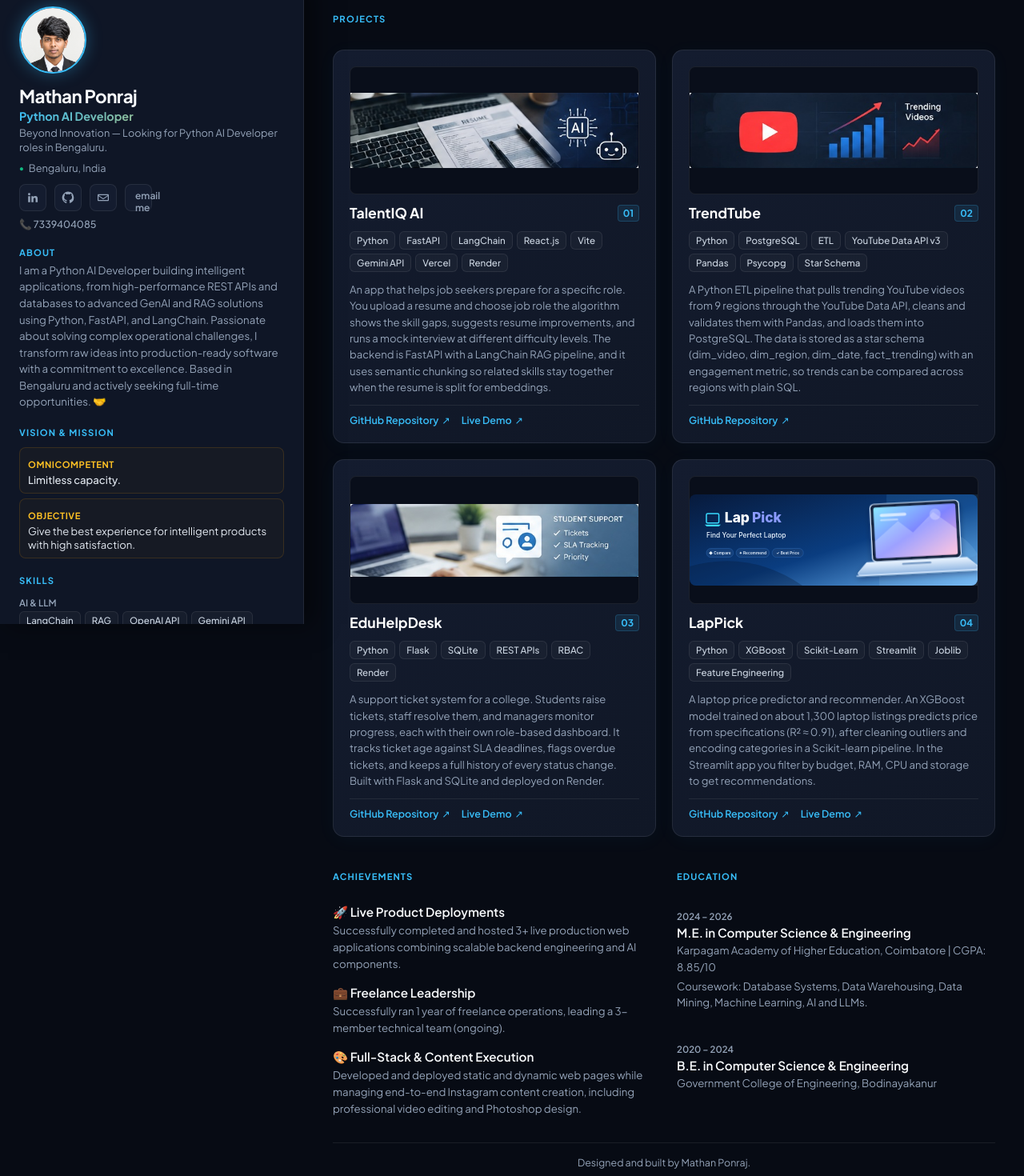
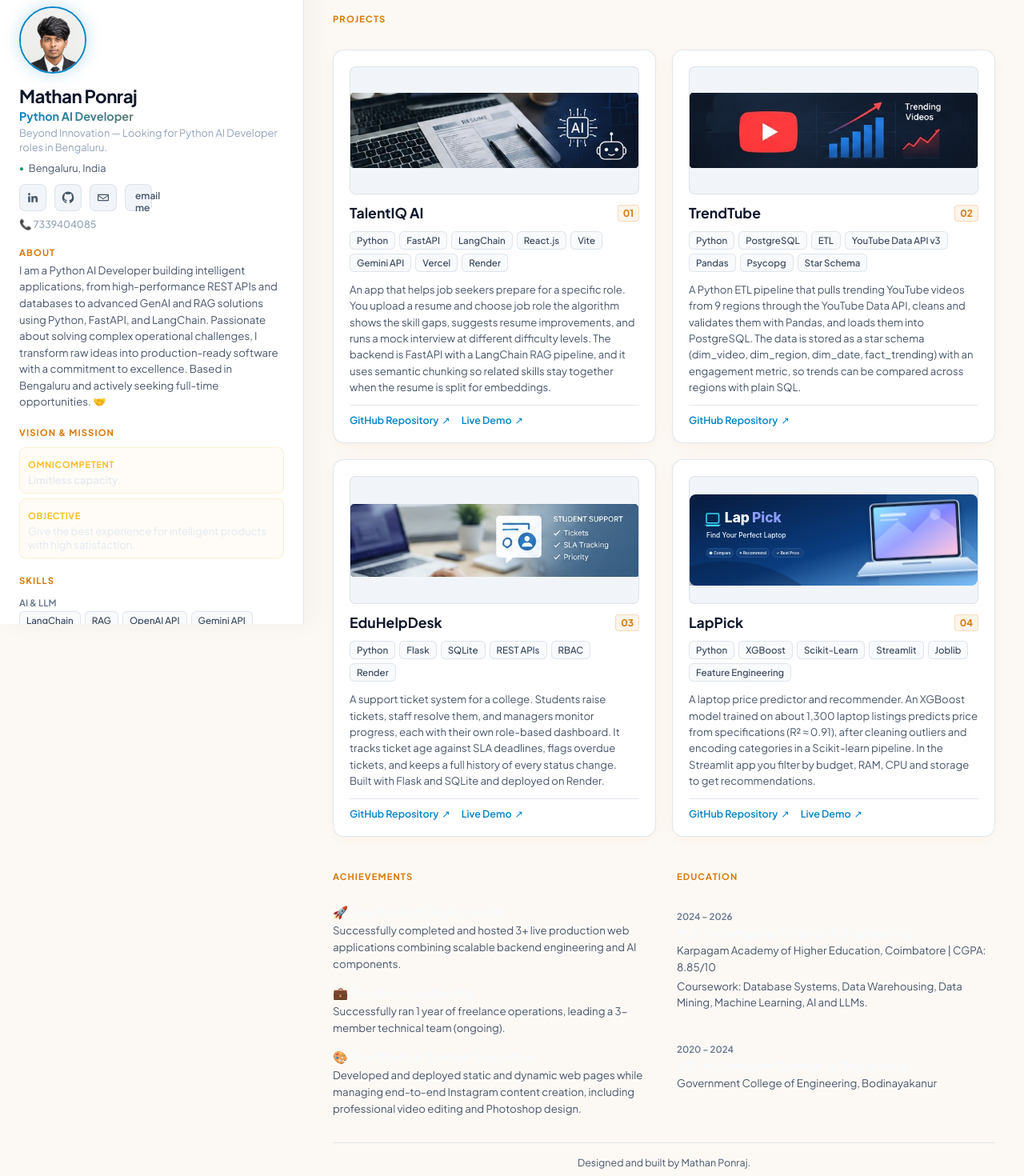
Before and after one commit to mathan-ponraj/mathan_portfolio, a React (Vite) app: page / in a window 1280 px wide. Shown: the part 20-1490 px from the top of the page at 80% size. Built offline with nearby package versions, Linux system fonts and the light colour scheme.

Commit message:
Revise CSS variables and styles for improved design
Updated color scheme for better readability and aesthetics.

```diff
--- a/src/App.css
+++ b/src/App.css
@@ -1,14 +1,14 @@
 @import url('https://fonts.googleapis.com/css2?family=Plus+Jakarta+Sans:wght@400;500;600;700&display=swap');
 
 :root {
-  --bg-color: #070b14;
-  --panel-bg: #0f1626;
-  --card-bg: #141c2f;
-  --border-color: rgba(255, 255, 255, 0.08);
-  --border-hover: rgba(56, 189, 248, 0.4); /* LinkedIn Light Blue Glow */
-  --accent-glow: rgba(56, 189, 248, 0.12);
-  --text-main: #f8fafc;
-  --text-muted: #94a3b8;
+  --bg-color: #fcf9f5;          /* Warm golden-white / cream background */
+  --panel-bg: #ffffff;          /* Clean white sidebar & card panels */
+  --card-bg: #f5f0ea;           /* Soft warm tinted card surface */
+  --border-color: rgba(203, 213, 225, 0.6); /* Soft subtle border */
+  --border-hover: rgba(2, 132, 199, 0.5);   /* Vibrant blue accent border */
+  --accent-glow: rgba(2, 132, 199, 0.12);
+  --text-main: #0f172a;         /* Deep rich dark text for high readability */
+  --text-muted: #475569;        /* Balanced medium-dark gray text */
 }
 
 * {
@@ -48,14 +48,14 @@ body {
   height: 100vh;
   overflow-y: auto;
   z-index: 10;
-  box-shadow: 10px 0 30px rgba(0, 0, 0, 0.5);
+  box-shadow: 10px 0 30px rgba(0, 0, 0, 0.04);
 }
 
 .sidebar::-webkit-scrollbar {
   width: 4px;
 }
 .sidebar::-webkit-scrollbar-thumb {
-  background: rgba(255, 255, 255, 0.1);
+  background: rgba(0, 0, 0, 0.15);
   border-radius: 4px;
 }
 
@@ -76,15 +76,15 @@ body {
   border-radius: 50%;
   object-fit: cover;
   image-rendering: -webkit-optimize-contrast;
-  border: 2px solid #38bdf8; /* LinkedIn Light Blue border */
-  box-shadow: 0 0 20px rgba(56, 189, 248, 0.35);
+  border: 2px solid #0284c7;
+  box-shadow: 0 0 20px rgba(2, 132, 199, 0.25);
 }
 
 .profile-fallback {
   width: 84px;
   height: 84px;
   border-radius: 50%;
-  background: linear-gradient(135deg, #38bdf8, #0284c7);
+  background: linear-gradient(135deg, #0284c7, #f59e0b);
   display: none;
   place-items: center;
   font-weight: 700;
@@ -97,10 +97,11 @@ body {
   font-weight: 700;
   margin-top: 10px;
   letter-spacing: -0.025em;
+  color: #0f172a;
 }
 
 .profile-title {
-  background: linear-gradient(135deg, #38bdf8, #fbbf24); /* LinkedIn Light Blue to Warm Bright Gold */
+  background: linear-gradient(135deg, #0284c7, #d97706);
   -webkit-background-clip: text;
   -webkit-text-fill-color: transparent;
   font-weight: 700;
@@ -117,7 +118,7 @@ body {
   margin-top: 6px;
 }
 .profile-location span {
-  color: #10b981;
+  color: #059669;
   font-size: 0.6rem;
 }
 
@@ -133,7 +134,7 @@ body {
   width: 34px;
   height: 34px;
   border-radius: 8px;
-  background: var(--card-bg);
+  background: #f1f5f9;
   border: 1px solid var(--border-color);
   display: grid;
   place-items: center;
@@ -142,11 +143,11 @@ body {
 }
 
 .social-links a:hover {
-  background: #38bdf8;
-  color: #070b14;
-  border-color: #7dd3fc;
+  background: #0284c7;
+  color: white;
+  border-color: #0284c7;
   transform: translateY(-3px) scale(1.05);
-  box-shadow: 0 10px 20px rgba(56, 189, 248, 0.4);
+  box-shadow: 0 10px 20px rgba(2, 132, 199, 0.3);
 }
 
 .social-links svg {
@@ -157,9 +158,9 @@ body {
 
 .email-pill {
   padding: 6px 12px;
-  background: rgba(56, 189, 248, 0.1);
-  border: 1px solid rgba(56, 189, 248, 0.25);
-  color: #38bdf8;
+  background: rgba(2, 132, 199, 0.08);
+  border: 1px solid rgba(2, 132, 199, 0.2);
+  color: #0369a1;
   font-size: 0.75rem;
   font-weight: 600;
   border-radius: 8px;
@@ -167,9 +168,9 @@ body {
   transition: all 0.3s ease;
 }
 .email-pill:hover {
-  background: #38bdf8;
-  color: #070b14;
-  box-shadow: 0 0 15px rgba(56, 189, 248, 0.5);
+  background: #0284c7;
+  color: white;
+  box-shadow: 0 0 15px rgba(2, 132, 199, 0.4);
 }
 
 /* Sidebar Sections */
@@ -184,7 +185,7 @@ body {
   font-weight: 700;
   text-transform: uppercase;
   letter-spacing: 0.1em;
-  color: #38bdf8; /* LinkedIn Light Blue headers */
+  color: #d97706; /* Warm golden header */
 }
 
 .about-copy {
@@ -195,7 +196,7 @@ body {
 
 .muted-line {
   font-size: 0.72rem;
-  color: #94a3b8;
+  color: #64748b;
   margin-top: 8px;
   margin-bottom: 3px;
   font-weight: 600;
@@ -211,21 +212,21 @@ body {
 .tag {
   font-size: 0.72rem;
   padding: 3px 8px;
-  background: rgba(255, 255, 255, 0.03);
+  background: #f8fafc;
   border: 1px solid var(--border-color);
   border-radius: 6px;
-  color: #cbd5e1;
+  color: #334155;
   font-weight: 500;
   transition: all 0.2s ease;
 }
 .tag:hover {
-  border-color: #38bdf8;
-  background: rgba(56, 189, 248, 0.12);
-  color: #38bdf8;
+  border-color: #0284c7;
+  background: rgba(2, 132, 199, 0.08);
+  color: #0369a1;
   transform: translateY(-2px);
 }
 
-/* 3D Compact Project Cards with Properly Aligned Images */
+/* 3D Compact Project Cards with Warm Golden-White Surface */
 .projects-grid {
   display: grid;
   grid-template-columns: repeat(auto-fit, minmax(320px, 1fr));
@@ -233,7 +234,7 @@ body {
 }
 
 .project-card {
-  background: linear-gradient(145deg, #141c2f, #101726);
+  background: var(--panel-bg);
   border: 1px solid var(--border-color);
   border-radius: 14px;
   padding: 20px;
@@ -243,16 +244,15 @@ body {
   position: relative;
   transform-style: preserve-3d;
   transition: all 0.4s cubic-bezier(0.16, 1, 0.3, 1);
-  box-shadow: 0 4px 25px rgba(56, 189, 248, 0.04);
+  box-shadow: 0 4px 20px rgba(217, 119, 6, 0.06);
 }
 
 .project-card:hover {
   transform: translateY(-6px) rotateX(1.5deg) rotateY(-1.5deg);
   border-color: var(--border-hover);
-  box-shadow: 0 20px 40px rgba(0, 0, 0, 0.4), 0 0 30px var(--accent-glow);
+  box-shadow: 0 20px 40px rgba(0, 0, 0, 0.08), 0 0 30px var(--accent-glow);
 }
 
-/* Fixed Image Container to prevent cutoff/distortion */
 .project-image {
   width: 100%;
   height: 160px;
@@ -260,7 +260,7 @@ body {
   overflow: hidden;
   position: relative;
   border: 1px solid var(--border-color);
-  background: #090e1a;
+  background: #f1f5f9;
   display: flex;
   align-items: center;
   justify-content: center;
@@ -269,7 +269,7 @@ body {
 .project-image img {
   width: 100%;
   height: 100%;
-  object-fit: contain; /* Ensures entire image is visible without cropping */
+  object-fit: contain;
   image-rendering: -webkit-optimize-contrast;
 }
 
@@ -282,17 +282,17 @@ body {
 .project-heading h2 {
   font-size: 1.1rem;
   font-weight: 700;
-  color: #fff;
+  color: var(--text-main);
 }
 
 .project-number {
   font-size: 0.75rem;
   font-weight: 700;
-  color: #38bdf8;
-  background: rgba(56, 189, 248, 0.1);
+  color: #d97706;
+  background: rgba(217, 119, 6, 0.08);
   padding: 2px 6px;
   border-radius: 4px;
-  border: 1px solid rgba(56, 189, 248, 0.2);
+  border: 1px solid rgba(217, 119, 6, 0.2);
 }
 
 .project-description {
@@ -312,7 +312,7 @@ body {
 .project-links a {
   font-size: 0.78rem;
   font-weight: 600;
-  color: #38bdf8;
+  color: #0284c7;
   text-decoration: none;
   display: inline-flex;
   align-items: center;
@@ -320,7 +320,7 @@ body {
   transition: color 0.2s ease;
 }
 .project-links a:hover {
-  color: #7dd3fc;
+  color: #0369a1;
 }
 
 /* Background Sections (Achievements & Education) */
@@ -349,8 +349,8 @@ body {
   display: flex;
   align-items: center;
   gap: 12px;
-  background: rgba(16, 185, 129, 0.05);
-  border: 1px solid rgba(16, 185, 129, 0.2);
+  background: rgba(5, 150, 105, 0.06);
+  border: 1px solid rgba(5, 150, 105, 0.2);
   padding: 10px 14px;
   border-radius: 10px;
   margin-top: auto;
@@ -359,22 +359,22 @@ body {
 .availability-dot {
   width: 9px;
   height: 9px;
-  background-color: #10b981;
+  background-color: #059669;
   border-radius: 50%;
-  box-shadow: 0 0 10px #10b981;
+  box-shadow: 0 0 10px #059669;
   animation: pulse 2s infinite;
 }
 
 @keyframes pulse {
-  0% { transform: scale(0.95); box-shadow: 0 0 0 0 rgba(16, 185, 129, 0.7); }
-  70% { transform: scale(1); box-shadow: 0 0 0 8px rgba(16, 185, 129, 0); }
-  100% { transform: scale(0.95); box-shadow: 0 0 0 0 rgba(16, 185, 129, 0); }
+  0% { transform: scale(0.95); box-shadow: 0 0 0 0 rgba(5, 150, 105, 0.7); }
+  70% { transform: scale(1); box-shadow: 0 0 0 8px rgba(5, 150, 105, 0); }
+  100% { transform: scale(0.95); box-shadow: 0 0 0 0 rgba(5, 150, 105, 0); }
 }
 
 .availability-label {
   font-size: 0.68rem;
   font-weight: 600;
-  color: #34d399;
+  color: #047857;
   text-transform: uppercase;
   letter-spacing: 0.05em;
 }
@@ -382,13 +382,13 @@ body {
 .availability-role {
   font-size: 0.82rem;
   font-weight: 700;
-  color: #fff;
+  color: var(--text-main);
 }
 
 .footer {
   text-align: center;
   font-size: 0.78rem;
-  color: #94a3b8;
+  color: var(--text-muted);
   padding: 16px 0;
   border-top: 1px solid var(--border-color);
 }
```
